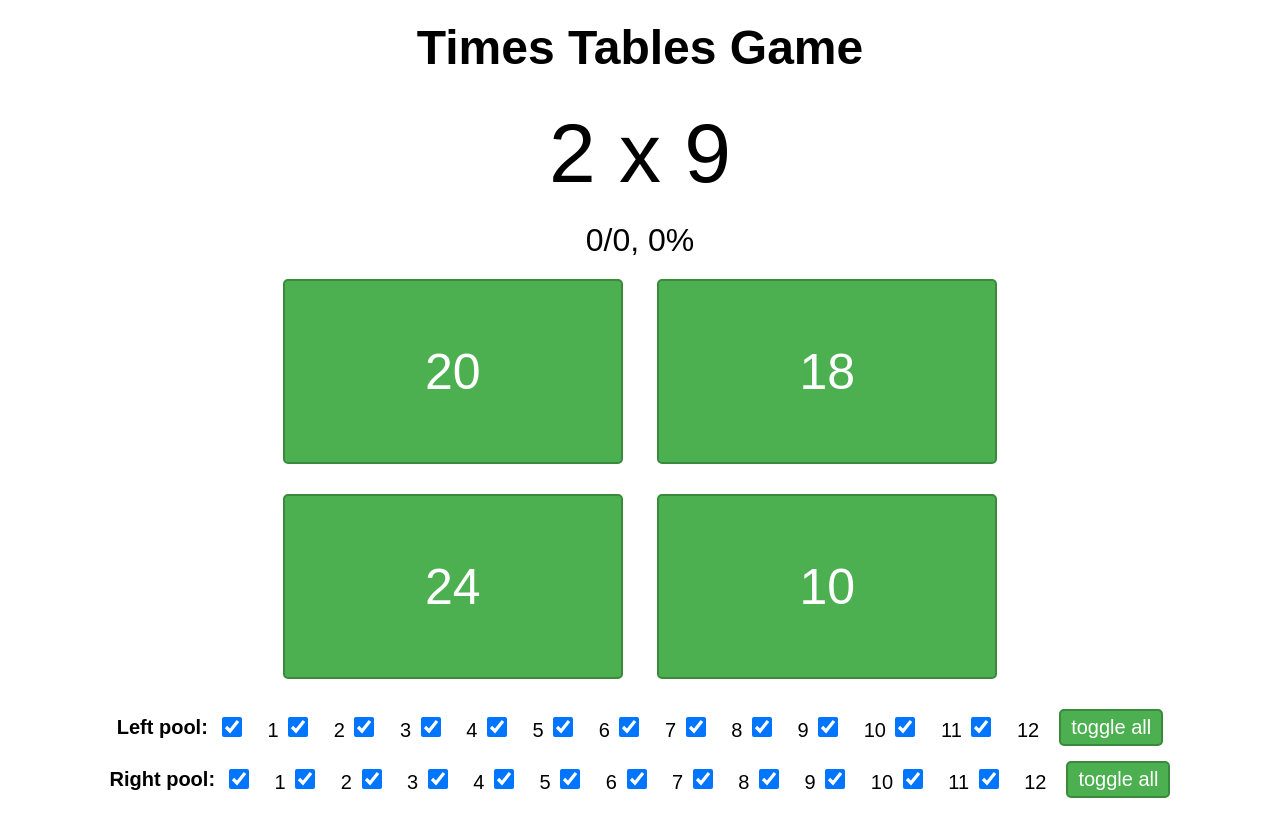
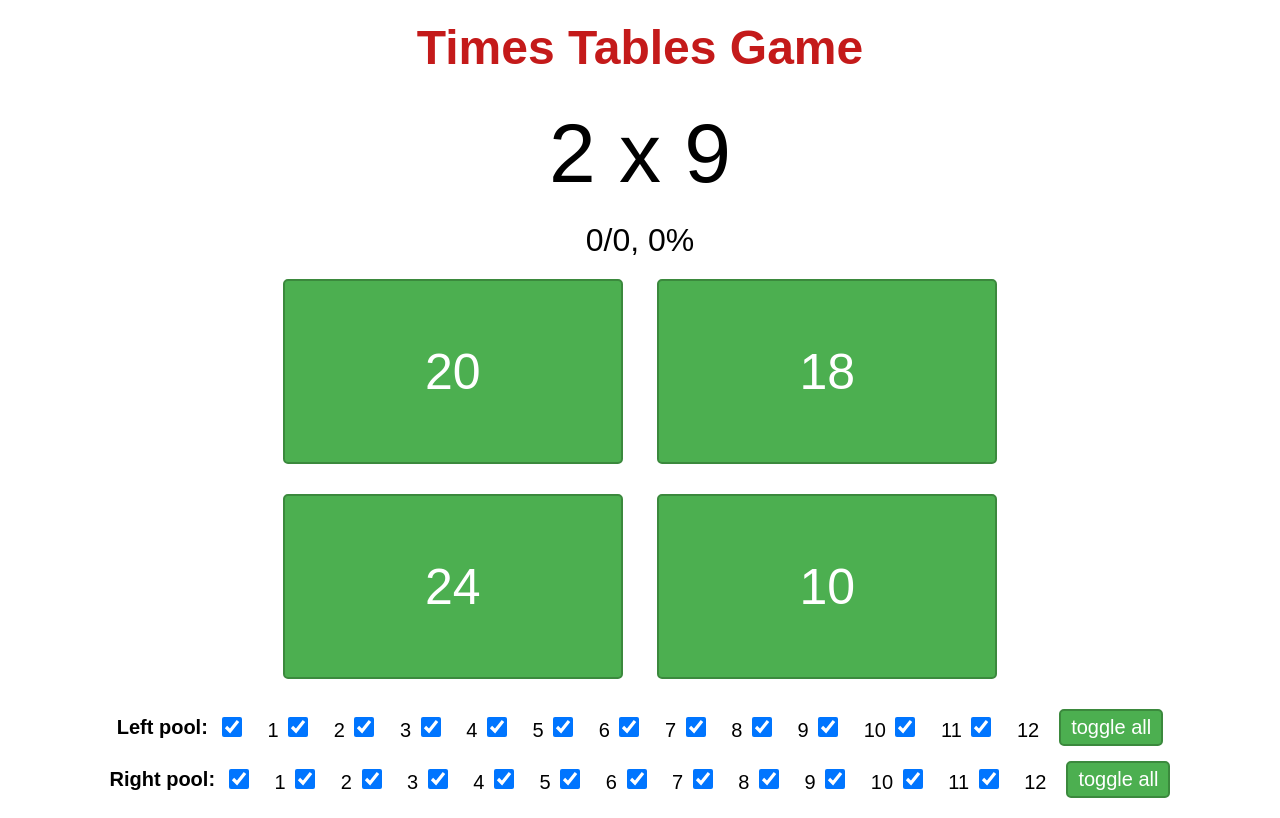
Before and after one commit to Dado-Dev/Times-Tables-Game, a plain HTML site: page index.html in a window 1280 px wide. Drawn offline with Linux system fonts and the light colour scheme.

Commit message:
Change title color to a shade of red

```diff
--- a/index.html
+++ b/index.html
@@ -13,7 +13,7 @@
         #title {
             font-size: 48px;
             margin-bottom: 20px;
-            color: #000000;
+            color: #c41a1a;
             font-weight: bold;
             margin-bottom: 30px;
         }
```
